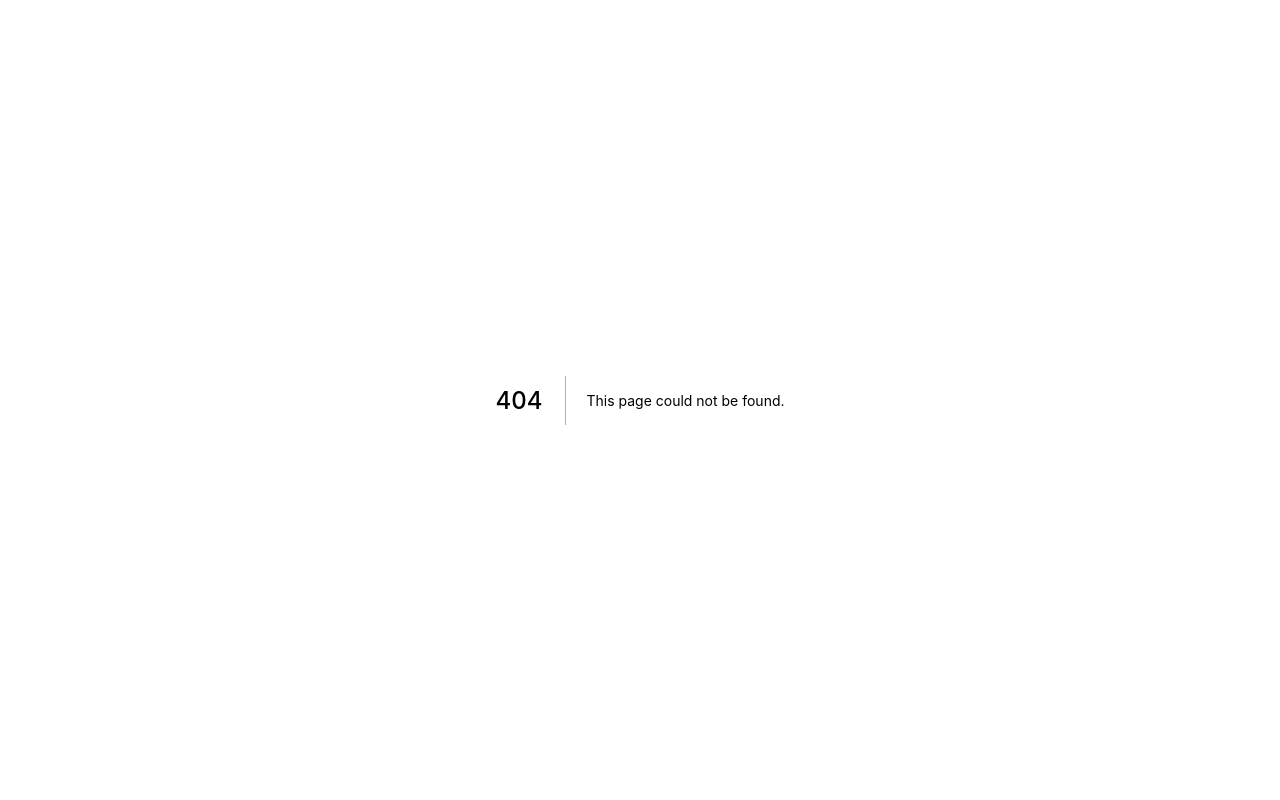
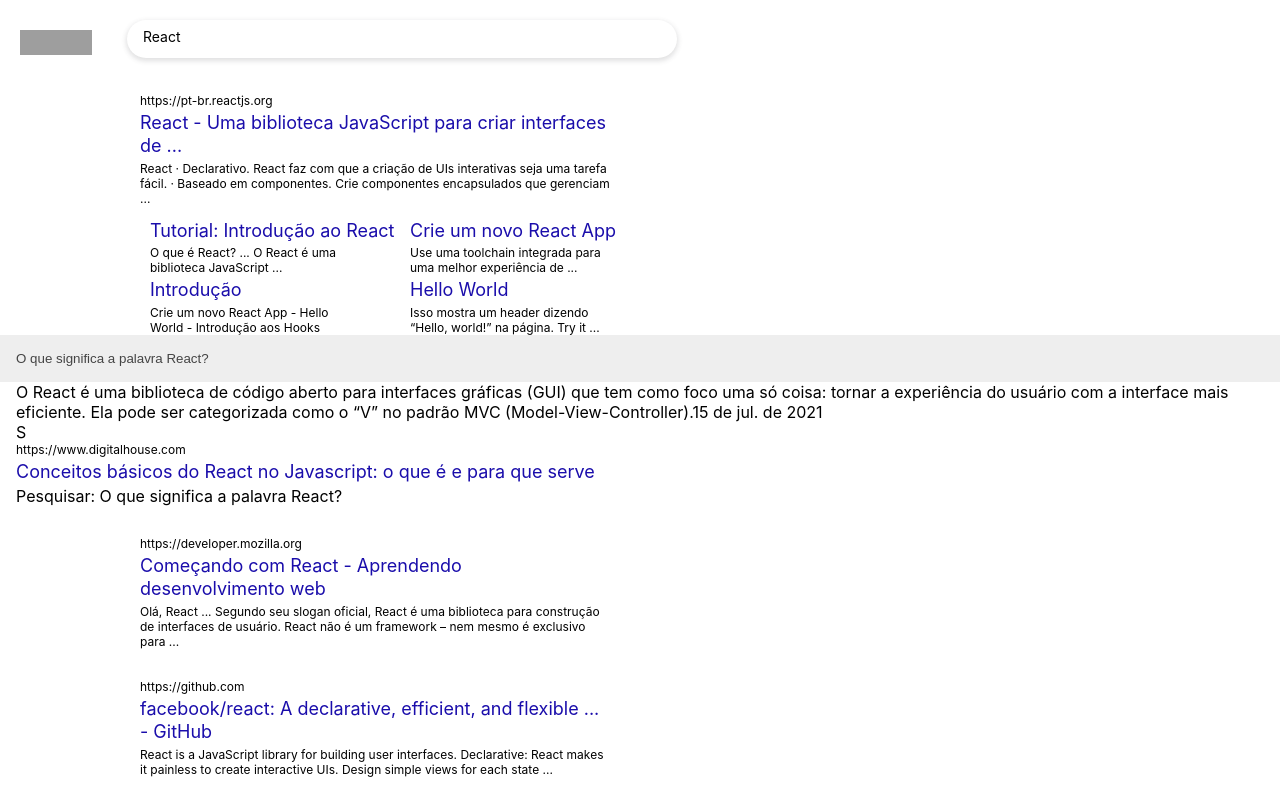
Before and after one commit to AdryanaP/google, a Next.js app: page /google in a window 1280 px wide. Before the commit this address had no page. Shown: the top 800 px of the page. Built offline with nearby package versions, Linux system fonts and the light colour scheme; grey boxes are pictures that could not be loaded.

Commit message:
versão 1 do projeto - acordeon sem estilização

```diff
--- /dev/null
+++ b/components/Acordeon.jsx
@@ -0,0 +1,26 @@
+import { useState } from "react";
+import styles from "./Acordeon.module.css"
+
+export default function Acordeon(props) {
+    const [estadoAcordeon, mudarEstadoAcordeon] = useState(false)
+
+    const cliqueBotao = () => {
+        mudarEstadoAcordeon(valor => !valor)
+    }
+
+    return (
+        <div className="acordeon">
+            <button className="btn-expandir" onClick={cliqueBotao}>{props.pergunta}</button>
+            <div className={styles.dentroAcordeon} aria-expanded={!estadoAcordeon}>
+                <p>{props.resposta}</p>
+                <a href={props.link} className="link">S
+                    <div className="url">{props.url}</div>
+                    <h3 className="titulo">{props.titulo}</h3>
+                </a>
+                <p>
+                    Pesquisar: <a href={props.link2}>{props.pergunta}</a>
+                </p>
+            </div>
+        </div>
+    );
+}
--- /dev/null
+++ b/components/Acordeon.module.css
@@ -0,0 +1,20 @@
+.dentroAcordeon {
+  display: none;
+  padding: 0 1rem;
+  transform-origin: center top;
+}
+
+.dentroAcordeon[aria-expanded="true"] {
+  display: block;
+  animation: open 300ms ease-in-out forwards;
+}
+
+@keyframes open {
+  from {
+    opacity: 0;
+  }
+
+  to {
+    opacity: 1;
+  }
+}
--- /dev/null
+++ b/components/BarraResultado.jsx
@@ -0,0 +1,10 @@
+export default function BarraResultado(props) {
+    return (
+        <header>
+            <img src="https://bit.ly/3yhIHyx" alt="Logo google" id="logo" />
+            <div className="barra-pesquisa">
+                <p>{props.pesquisa}</p>
+            </div>
+        </header>
+    )
+}
--- /dev/null
+++ b/components/Resultado.jsx
@@ -0,0 +1,11 @@
+export default function Resultado(props) {
+    return (
+        <div className="resultado">
+            <a href={props.link} className="link">
+                <div className="url">{props.url}</div>
+                <h3 className="titulo">{props.titulo}</h3>
+            </a>
+            <p className="descricao">{props.descricao}</p>
+        </div>
+    );
+}
--- /dev/null
+++ b/components/Topico.jsx
@@ -0,0 +1,8 @@
+export default function Topico(props) {
+    return (
+        <div className="propriedades">
+            <h3 className="titulo">{props.propriedade}</h3>
+            <p className="descricao">{props.descricaoTopico}</p>
+        </div>
+    )
+}
--- a/package.json
+++ b/package.json
@@ -3,7 +3,7 @@
   "version": "0.1.0",
   "private": true,
   "scripts": {
-    "dev": "next dev",
+    "dev": "next dev -p 3001",
     "build": "next build",
     "start": "next start",
     "lint": "next lint"
--- a/pages/_app.js
+++ b/pages/_app.js
@@ -1,4 +1,8 @@
-import '../styles/globals.css'
+import '../styles/globals.css';
+import '../styles/barra-pesquisa.css';
+import '../styles/resultado.css';
+import '../styles/topico.css';
+import '../styles/acordeon.css';
 
 function MyApp({ Component, pageProps }) {
   return <Component {...pageProps} />
--- /dev/null
+++ b/pages/google.jsx
@@ -0,0 +1,70 @@
+import Resultado from "../components/Resultado";
+import Barra from "../components/BarraResultado";
+import Topico from "../components/Topico";
+import Acordeon from "../components/Acordeon";
+
+export default function exibir() {
+    return (
+        <>
+            <Barra
+                pesquisa = "React"
+            />
+            <Resultado
+                link = "https://pt-br.reactjs.org/"
+                url = "https://pt-br.reactjs.org"
+                titulo = "React - Uma biblioteca JavaScript para criar interfaces de ..."
+                descricao = "React · Declarativo. React faz com que a criação de UIs interativas seja uma tarefa fácil. ·  Baseado em componentes. Crie componentes encapsulados que gerenciam ..."
+            />
+            <div className="topicos">
+                <Topico
+                    propriedade = "Tutorial: Introdução ao React"
+                    descricaoTopico = "O que é React? ... O React é uma biblioteca JavaScript ..."
+                />
+                <Topico
+                    propriedade = "Crie um novo React App"
+                    descricaoTopico = "Use uma toolchain integrada para uma melhor experiência de ..."
+                />
+                <Topico
+                    propriedade = "Introdução"
+                    descricaoTopico = "Crie um novo React App - Hello World - Introdução aos Hooks"
+                />
+                 <Topico
+                    propriedade = "Hello World"
+                    descricaoTopico = "Isso mostra um header dizendo “Hello, world!” na página. Try it ..."
+                />
+            </div>
+            <Acordeon
+                pergunta = "O que significa a palavra React?"
+                resposta = "O React é uma biblioteca de código aberto para interfaces gráficas (GUI) que tem como foco uma só coisa: tornar a experiência do usuário com a interface mais eficiente. Ela pode ser categorizada como o “V” no padrão MVC (Model-View-Controller).15 de jul. de 2021"
+                link = "https://www.digitalhouse.com/br/blog/o-que-e-react-no-javascript-e-para-que-serve"
+                url = "https://www.digitalhouse.com"
+                titulo = "Conceitos básicos do React no Javascript: o que é e para que serve"
+                link2 = "https://bit.ly/3DsaoZa"
+            />
+            <Resultado
+                link = "https://mzl.la/2Y035b8"
+                url = "https://developer.mozilla.org"
+                titulo = "Começando com React - Aprendendo desenvolvimento web"
+                descricao = "Olá, React ... Segundo seu slogan oficial, React é uma biblioteca para construção de interfaces de usuário. React não é um framework – nem mesmo é exclusivo para ..."
+            />
+            <Resultado
+                link = "https://github.com/facebook/react"
+                url = "https://github.com"
+                titulo = "facebook/react: A declarative, efficient, and flexible ... - GitHub"
+                descricao = "React is a JavaScript library for building user interfaces. Declarative: React makes it painless to create interactive UIs. Design simple views for each state ..."
+            />
+            <Resultado
+                link = "https://pt.wikipedia.org/wiki/React_(JavaScript)"
+                url = "https://pt.wikipedia.org"
+                titulo = "React (JavaScript) – Wikipédia, a enciclopédia livre"
+                descricao = "O React (também denominado React.js ou ReactJS) é uma biblioteca JavaScript de código aberto com foco em criar interfaces de usuário (frontend) em páginas ..."
+            />
+            <Resultado
+                link = "https://www.hostinger.com.br/tutoriais/o-que-e-react-javascript"
+                url = "https://www.hostinger.com.br"
+                titulo = "O Que é React e Como Funciona? - Guia para Iniciantes"
+                descricao = "15 de jul. de 2021 — O React é uma biblioteca de código aberto para interfaces gráficas (GUI) que tem como foco uma só coisa: tornar a experiência do usuário com a ..."
+            />
+        </>
+    )
+}
--- /dev/null
+++ b/styles/acordeon.css
@@ -0,0 +1,11 @@
+.btn-expandir {
+    background-color: #eee;
+    color: #444;
+    cursor: pointer;
+    padding: 1rem;
+    width: 100%;
+    text-align: left;
+    border: none;
+    outline: none;
+    transition: 0.4s;
+}
--- /dev/null
+++ b/styles/barra-pesquisa.css
@@ -0,0 +1,33 @@
+html {
+    font-family: arial, sans-serif;
+}
+
+header {
+    width: 100%;
+    padding-top: 20px;
+    padding-left: 20px;
+    padding-right: 20px;
+    display: flex;
+    padding-bottom: 5px;
+}
+
+#logo {
+    width: 72px;
+    height: 25px;
+    margin-top: 10px;
+}
+
+.barra-pesquisa p {
+    margin-top: 0;
+    padding: 8px;
+    margin-left: 8px;
+    font-size: 14px;
+}
+
+.barra-pesquisa {
+    width: 550px;
+    height: 38px;
+    margin-left: 35px;
+    border-radius: 24px;
+    box-shadow: 0 2px 5px 1px rgb(64 60 67 / 16%);
+}
--- /dev/null
+++ b/styles/resultado.css
@@ -0,0 +1,35 @@
+.resultado {
+    width: 470px;
+    word-wrap: break-word;
+    margin-left: 140px;
+    margin-top: 30px;
+    margin-bottom: 10px;
+    font-weight: normal;
+}
+
+.url {
+    font-size: 12px;
+}
+
+h3 {
+    font-weight: normal;
+    font-size: 18px;
+    color: #1a0dab;
+    cursor: pointer;
+    margin: 0;
+    margin-top: 3px;
+    margin-bottom: 3px;
+    line-height: 1.3;
+}
+
+h3:hover {
+    text-decoration: underline;
+}
+
+.descricao {
+    font-size: 12px;
+}
+
+p {
+    margin: 0;
+}
--- /dev/null
+++ b/styles/topico.css
@@ -0,0 +1,14 @@
+.propriedades {
+    width: 250px;
+    margin-left: 150px;
+}
+
+.propriedades .descricao {
+    width: 200px;
+}
+
+.topicos {
+    display: grid;
+    grid-template-columns: repeat(2, 260px);
+    margin: 0;
+}
```
